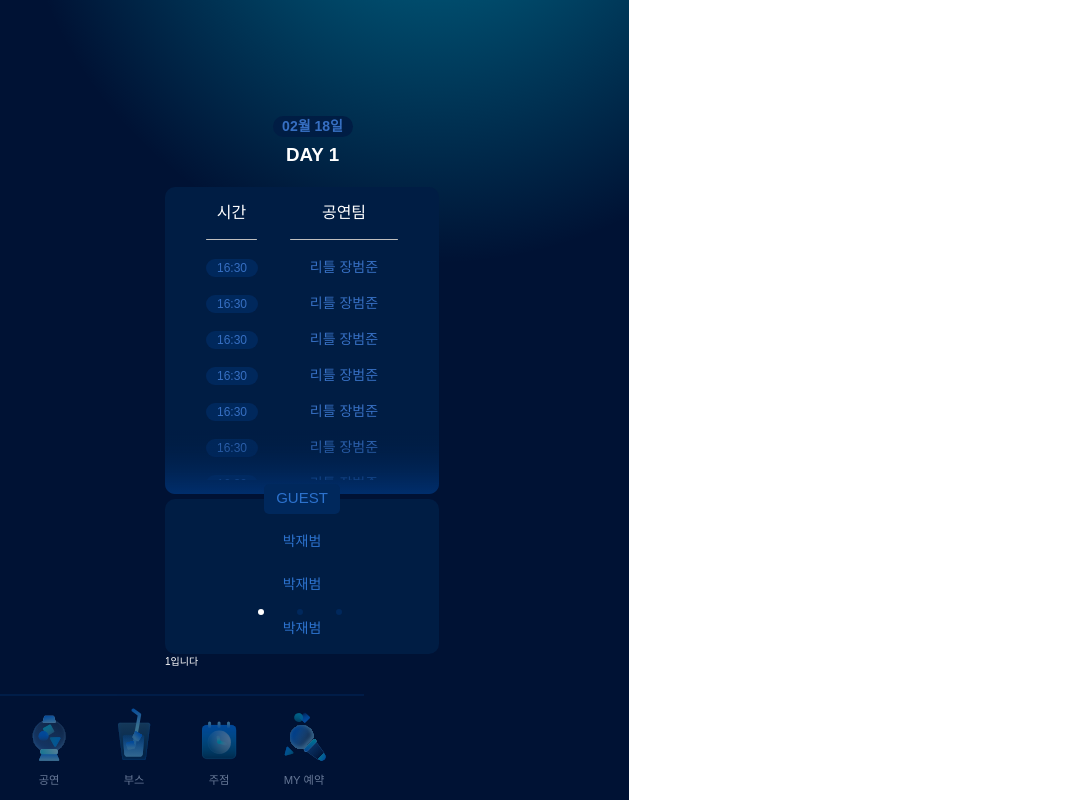
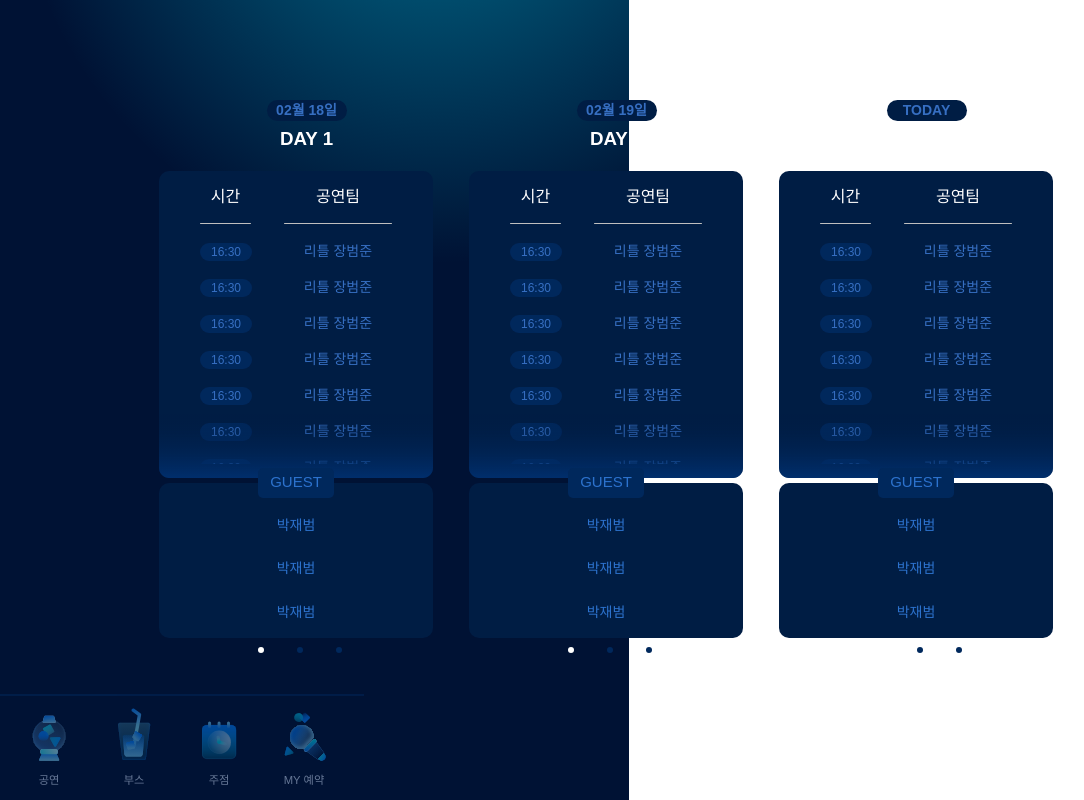
Before and after one commit to ajoufesta/client, a Next.js app: page /stage in a window 1280 px wide. Shown: the whole page, without its empty margins (11-1095 px from the left). Built offline with nearby package versions, Linux system fonts and the light colour scheme.

Commit message:
style/#36 : 스타일 상세 수정

```diff
--- a/src/app/stage/_components/Schedule.tsx
+++ b/src/app/stage/_components/Schedule.tsx
@@ -1,9 +1,7 @@
 import React from "react";
 import ScheduleGradient from "../../../../public/scheduleGradient.svg";
-import ScheduleTitle from "./ScheduleTitle";
 import ScheduleTitleWrapper from "./ScheduleTitleWrapper";
 import StageCurrentButton from "./StageCurrentButton";
-import { useState, useEffect } from "react";
 
 const Schedule = () => {
   return (
--- a/src/app/stage/_components/stageCarousel/EmblaCarousel.tsx
+++ b/src/app/stage/_components/stageCarousel/EmblaCarousel.tsx
@@ -46,12 +46,12 @@ const EmblaCarousel = (props: PropType) => {
   }, [emblaApi, onInit, onSelect]);
 
   return (
-    <>
-      <div className="embla flex flex-col ">
+    <div className="flex flex-col">
+      <div className="embla flex flex-col">
         <div className="embla__viewport" ref={emblaRef}>
           <div className="embla__container">
             {slides.map((index) => (
-              <div className="embla__slide" key={index}>
+              <div className="embla__slide flex flex-col" key={index}>
                 <div className="w-[29.5rem] flex justify-center items-center text-center h-[3rem] flex-shrink-0">
                   <span className="w-[8rem] h-[2.1rem] font-semibold text-blue-300 text-[1.4rem] rounded-[3rem] bg-blue-700 mb-[0.5rem] p-[0.5rem] flex justify-center items-center">
                     {isToday(index + 1)
@@ -65,14 +65,48 @@ const EmblaCarousel = (props: PropType) => {
                 </div>
                 <Schedule />
                 <Guest />
-                <div className="text-white">{index + 1}입니다</div>
+                <div className="embla__dots">
+                  {scrollSnaps.map((_, index) => (
+                    <DotButton
+                      key={index}
+                      onClick={() => {
+                        scrollTo(index);
+                      }}
+                      className={"embla__dot".concat(
+                        index === selectedIndex ? " embla__dot--selected" : ""
+                      )}
+                    >
+                      {index === selectedIndex ? (
+                        <svg
+                          xmlns="http://www.w3.org/2000/svg"
+                          width="8"
+                          height="8"
+                          viewBox="0 0 8 8"
+                          fill="none"
+                        >
+                          <circle cx="4" cy="4" r="4" fill="white" />
+                        </svg>
+                      ) : (
+                        <svg
+                          xmlns="http://www.w3.org/2000/svg"
+                          width="8"
+                          height="8"
+                          viewBox="0 0 8 8"
+                          fill="none"
+                        >
+                          <circle cx="4" cy="4" r="4" fill="#00285C" />
+                        </svg>
+                      )}
+                    </DotButton>
+                  ))}
+                </div>
               </div>
             ))}
           </div>
         </div>
       </div>
 
-      <div className="embla__dots mt-[2.4rem]">
+      {/* <div className="embla__dots mt-[2.4rem]">
         {scrollSnaps.map((_, index) => (
           <DotButton
             key={index}
@@ -106,8 +140,8 @@ const EmblaCarousel = (props: PropType) => {
             )}
           </DotButton>
         ))}
-      </div>
-    </>
+      </div> */}
+    </div>
   );
 };
 
--- a/src/app/stage/_components/stageCarousel/embla.css
+++ b/src/app/stage/_components/stageCarousel/embla.css
@@ -2,10 +2,15 @@
   --slide-spacing: 1rem;
   --slide-size: 100%;
   --slide-height: 19rem;
-  padding: 1.6rem;
+  padding: 1rem;
+  height: 60rem;
+  display: flex;
+  flex-direction: column;
+  justify-content: center;
 }
 .embla__viewport {
-  overflow: hidden;
+  /* overflow: hidden; */
+  /* 디자이너분께 물어보기 */
 }
 .embla__container {
   backface-visibility: hidden;
@@ -16,6 +21,7 @@
 .embla__slide {
   flex: 0 0 var(--slide-size);
   min-width: 0;
+  height: 600px;
   padding-left: var(--slide-spacing);
   position: relative;
 }
@@ -33,8 +39,6 @@
 }
 .embla__dots {
   z-index: 1;
-  bottom: 1.6rem;
-  position: absolute;
   left: 0;
   right: 0;
   display: flex;
```
